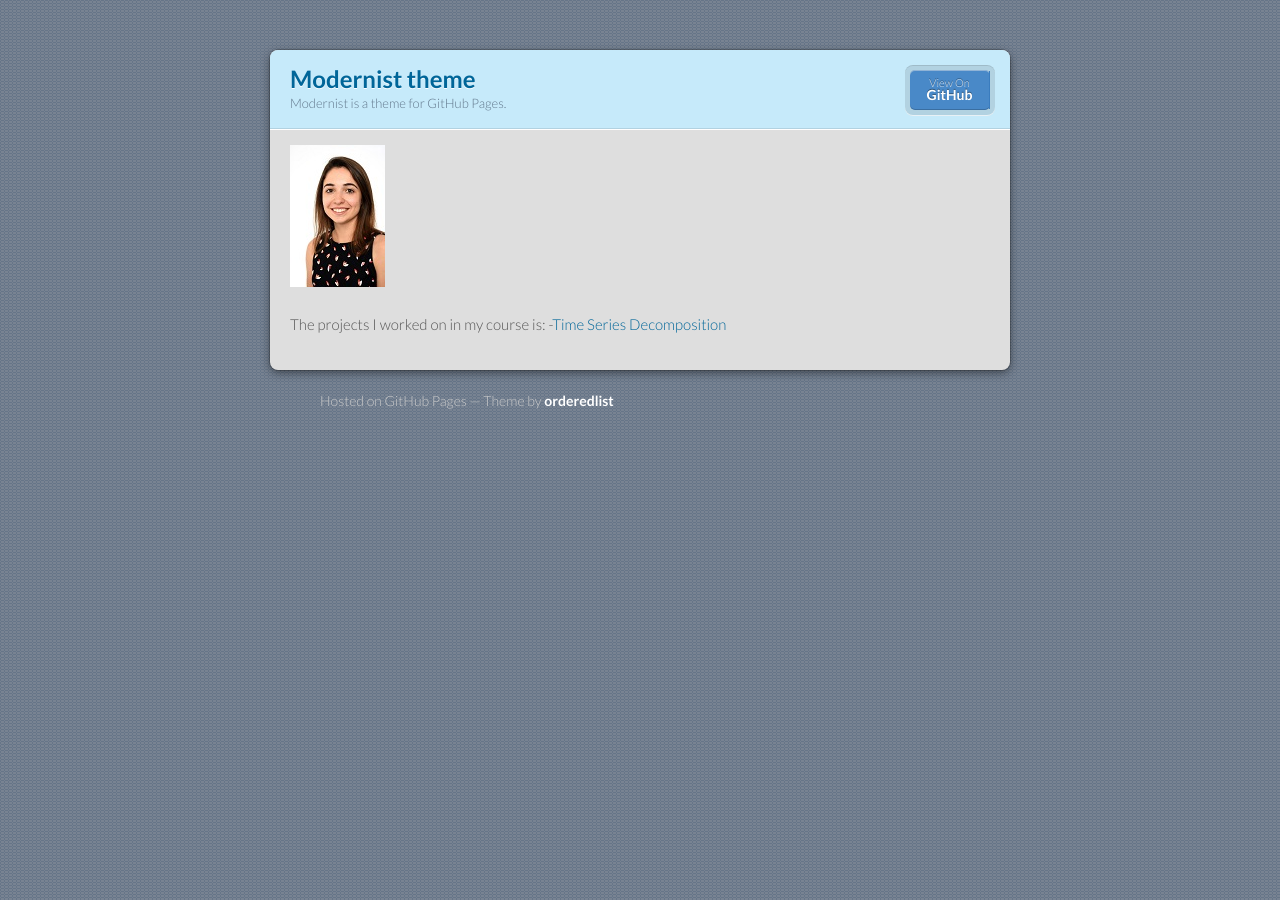
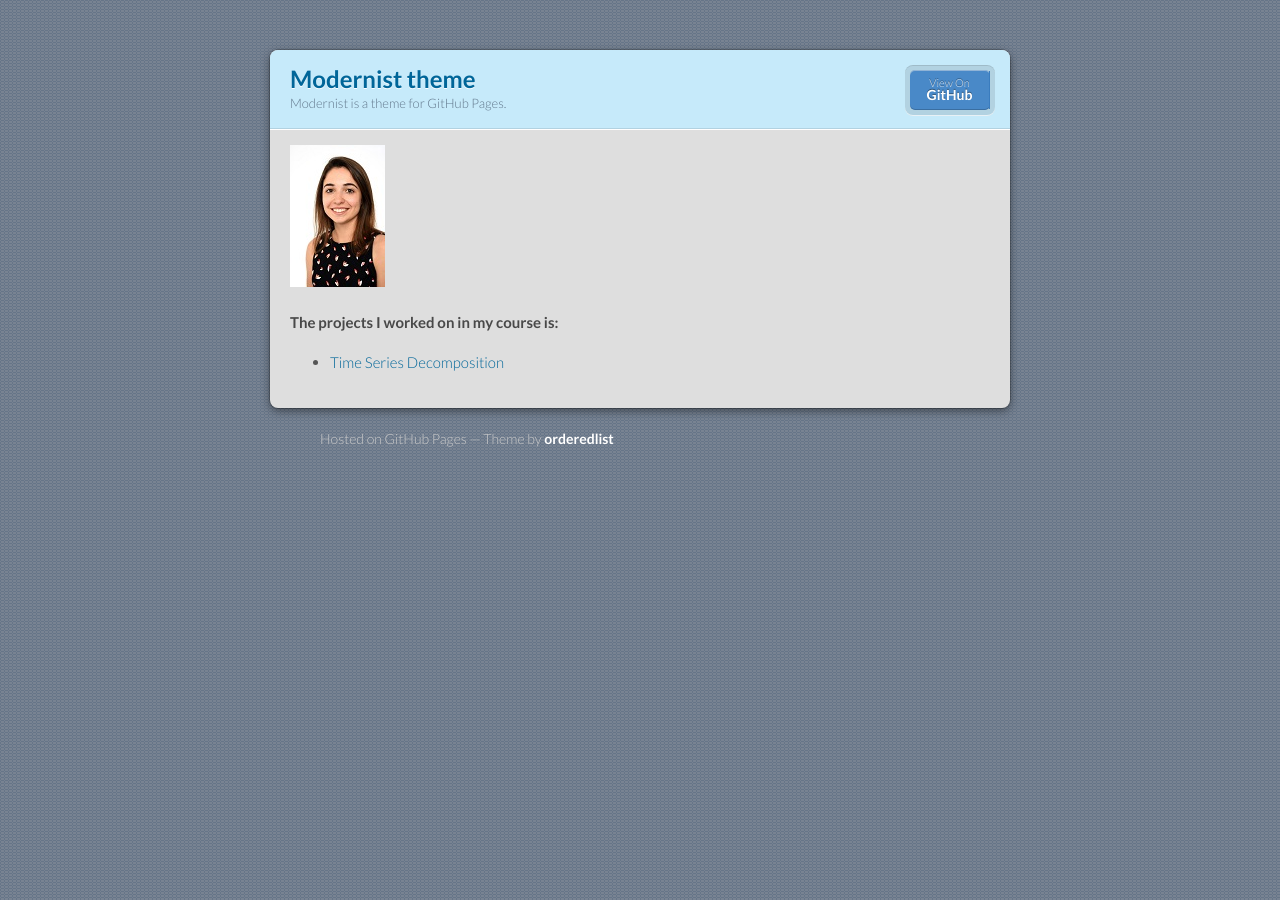
Before and after one commit to emzazzu/emzazzu.github.io, a Jekyll site: the page built from index.md, in a window 1280 px wide. Built offline with Jekyll 4.4.1, drawn with Linux system fonts in a browser that asks for light colours; our own code applies the rules of GitHub Pages for plain Markdown files.

```diff
--- a/index.md
+++ b/index.md
@@ -5,5 +5,5 @@ description: [Website Created during Analytics Courses]
 
 ![My Picture](/pics/headshot2.jpg)
 
-The projects I worked on in my course is:
--[Time Series Decomposition](/TimeSeries/index.md)
+#### The projects I worked on in my course is:
+* [Time Series Decomposition](/TimeSeries/index.md)
```
